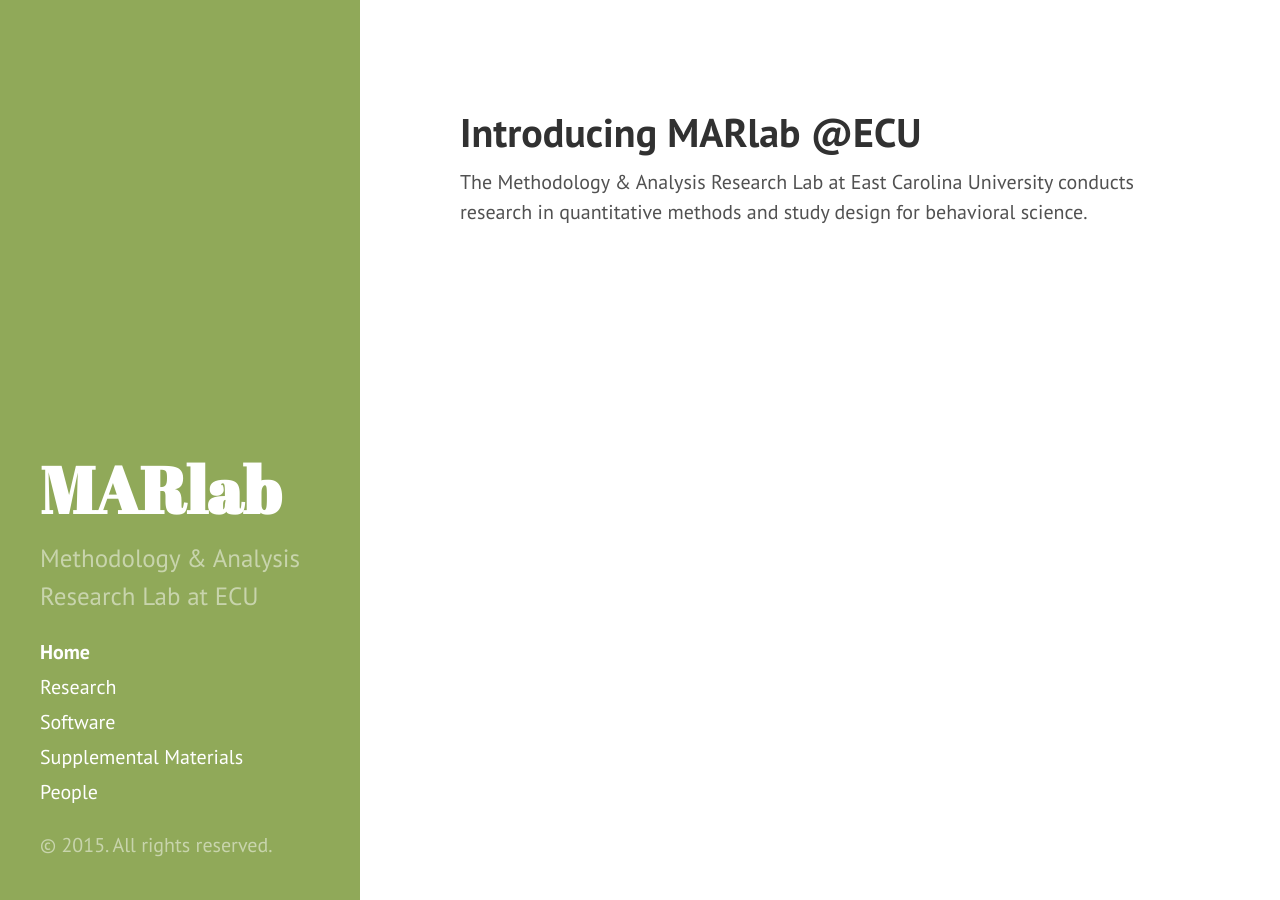
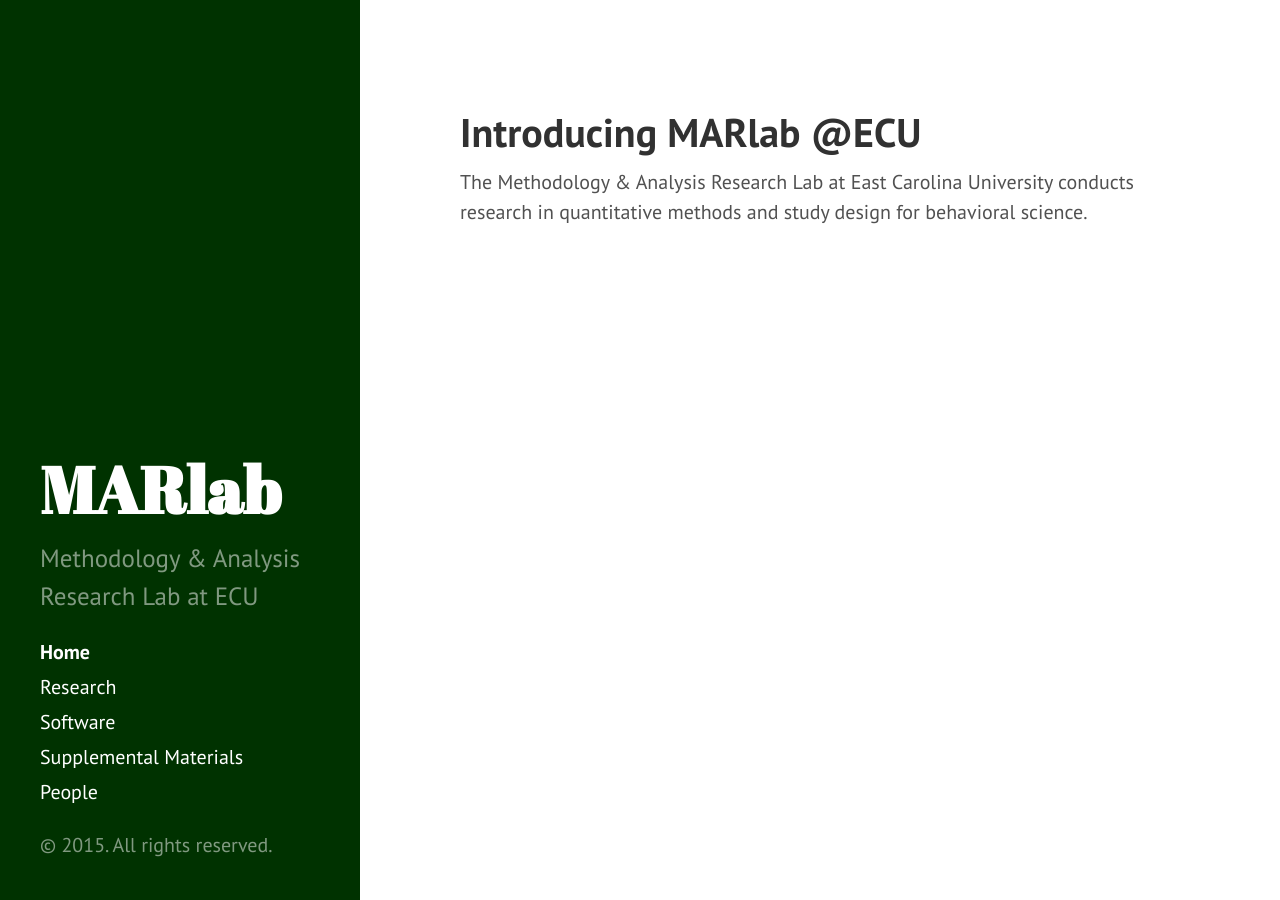
Before and after one commit to schoam4/schoam4.github.io, a Jekyll site: the page built from index.md, in a window 1280 px wide. Built offline with Jekyll 4.4.1, drawn with Linux system fonts in a browser that asks for light colours; Markdown is read by kramdown in place of the engine named in the settings; the list of posts is cut into pages by our own code.

Commit message:
Add dark green

```diff
--- a/_layouts/default.html
+++ b/_layouts/default.html
@@ -3,7 +3,7 @@
 
   {% include head.html %}
 
-  <body class="theme-base-0b">
+  <body class="themedrkGreen">
 
     {% include sidebar.html %}
 
--- a/public/css/hyde.css
+++ b/public/css/hyde.css
@@ -213,6 +213,15 @@
   color: #90a959;
 }
 
+/* Dark Green */
+.themedrkGreen .sidebar {
+  background-color: #003200;
+}
+.themedrkGreen .content a,
+.themedrkGreen .related-posts li a:hover {
+  color: #003200;
+}
+
 /* Cyan */
 .theme-base-0c .sidebar {
   background-color: #75b5aa;
```
